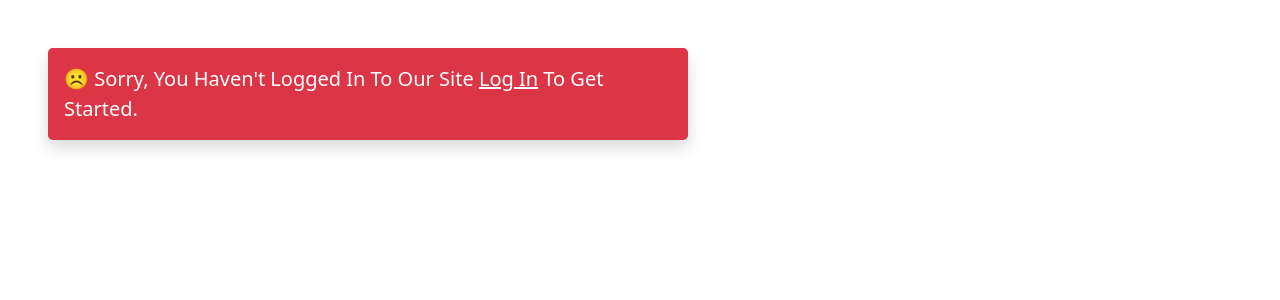
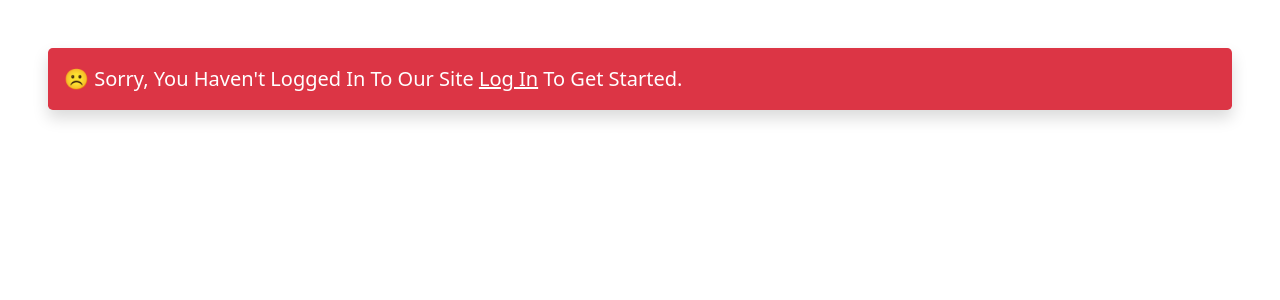
Before and after one commit to aashu4444/AashuNotes, a Django app: page / in a window 1280 px wide. Shown: the part 56-356 px from the top of the page. Run offline with Django 3.2, Linux system fonts and the light colour scheme; data that the repository does not hold is empty.

Commit message:
Added full width to toast

```diff
--- a/myapp/templates/myapp/index.html
+++ b/myapp/templates/myapp/index.html
@@ -14,7 +14,7 @@
 
 {% if anonymous %}
 <div class="myToast">
-    <p class="bg-danger text-capitalize text-white rounded-3 w-50 shadow p-3 m-5 fs-5">☹ Sorry, you haven't logged in to our site <a href="#" data-bs-toggle="modal" data-bs-target="#myModal2" class="text-white">Log In</a> To Get Started.</p>
+    <p class="bg-danger text-capitalize text-white rounded-3 w-full shadow p-3 m-5 fs-5">☹ Sorry, you haven't logged in to our site <a href="#" data-bs-toggle="modal" data-bs-target="#myModal2" class="text-white">Log In</a> To Get Started.</p>
 </div>
 
 
@@ -23,7 +23,7 @@
 {% if notes_count|length == 0 %}
 
 <div class="myToast">
-    <p class="bg-danger text-white rounded-3 w-50 shadow p-3 m-5 fs-5">☹ {{ request.user }}, looks like you does not have any note <a href="#" class="text-white" data-bs-toggle="modal" data-bs-target="#myModal1">Click Here</a> To Add A Note.</p>
+    <p class="bg-danger text-white rounded-3 w-full shadow p-3 m-5 fs-5">☹ {{ request.user }}, looks like you does not have any note <a href="#" class="text-white" data-bs-toggle="modal" data-bs-target="#myModal1">Click Here</a> To Add A Note.</p>
 </div>
 
 
```
